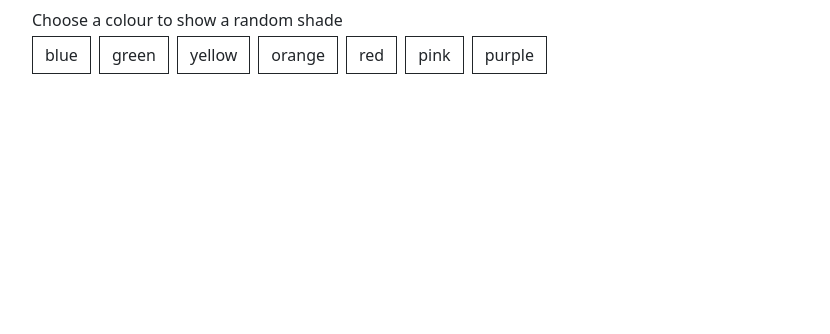
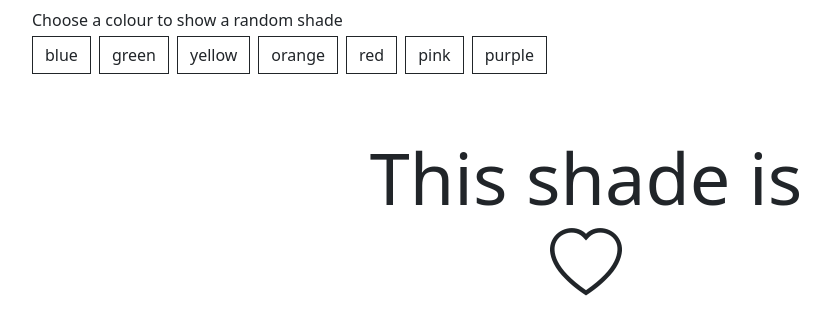
Before and after one commit to pisanzapra/random-colour, a React (Create React App) app: page / in a window 1280 px wide. Shown: the top 334 px of the page, without its empty margins (54-884 px from the left). Built offline with nearby package versions, Linux system fonts and the light colour scheme; no server answers.

Commit message:
Created CurrentColour and Heart components

```diff
--- a/src/App.js
+++ b/src/App.js
@@ -2,6 +2,7 @@ import { useState, useEffect } from "react";
 
 import React from "react";
 import TopBar from "./components/TopBar";
+import CurrentColour from "./components/CurrentColour";
 
 function App() {
   const [colour, setColour] = useState();
@@ -32,15 +33,10 @@ function App() {
   const hues = ["blue", "green", "yellow", "orange", "red", "pink", "purple"];
 
   return (
-<React.Fragment>
-      <div className="container-md container-fluid flex-fill py-2">
-
-          <TopBar hues={hues} fetchColour={fetchColour}></TopBar>
-
-        </div>
-        <div className="d-flex flex-column vh-100" style={{ backgroundColor: `${colour}` }}>{colour}</div>
-
-        </React.Fragment>
+    <React.Fragment>
+      <TopBar hues={hues} fetchColour={fetchColour}></TopBar>
+      <CurrentColour colour={colour}></CurrentColour>
+    </React.Fragment>
   );
 }
 
--- /dev/null
+++ b/src/components/CurrentColour.js
@@ -0,0 +1,21 @@
+import React from "react";
+
+import Heart from "./Heart";
+
+const CurrentColour = (props) => {
+  return (
+    <div
+      className="d-flex flex-column vh-100"
+      style={{ backgroundColor: `${props.colour}` }}
+    >
+      <div className="container-md container-fluid flex-fill py-5">
+        <div className="display-2 text-center">
+          This shade is {props.colour} <br />
+          <Heart></Heart>
+        </div>
+      </div>
+    </div>
+  );
+};
+
+export default CurrentColour;
--- /dev/null
+++ b/src/components/Heart.js
@@ -0,0 +1,7 @@
+import React from "react";
+
+const Heart = () => {
+  return <i className="bi bi-heart"></i>;
+};
+
+export default Heart;
--- a/src/components/TopBar.js
+++ b/src/components/TopBar.js
@@ -5,10 +5,10 @@ import Instruction from "./Instruction";
 
 const TopBar = (props) => {
   return (
-    <React.Fragment>
+    <div className="container-md container-fluid flex-fill py-2">
       <Instruction />
       <ButtonGroup hues={props.hues} fetchColour={props.fetchColour}></ButtonGroup>
-    </React.Fragment>
+    </div>
   );
 };
 
```
